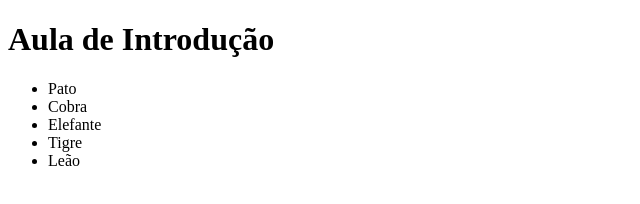
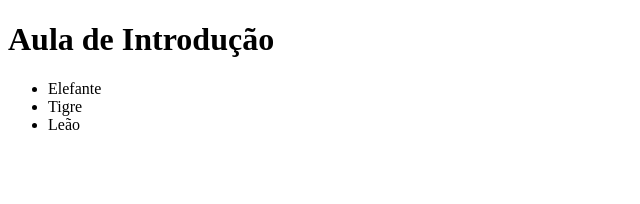
Before and after one commit to expalmer/projeto-de-introducao, a plain HTML site: page index.html in a window 1280 px wide. Shown: the whole page, without its empty margins (0-640 px from the left). Drawn offline with Linux system fonts and the light colour scheme.

Commit message:
tirei os outros

```diff
--- a/index.html
+++ b/index.html
@@ -8,8 +8,6 @@
   <body>
     <h1>Aula de Introdução</h1>
     <ul>
-      <li>Pato</li>
-      <li>Cobra</li>
       <li>Elefante</li>
       <li>Tigre</li>
       <li>Leão</li>
```
